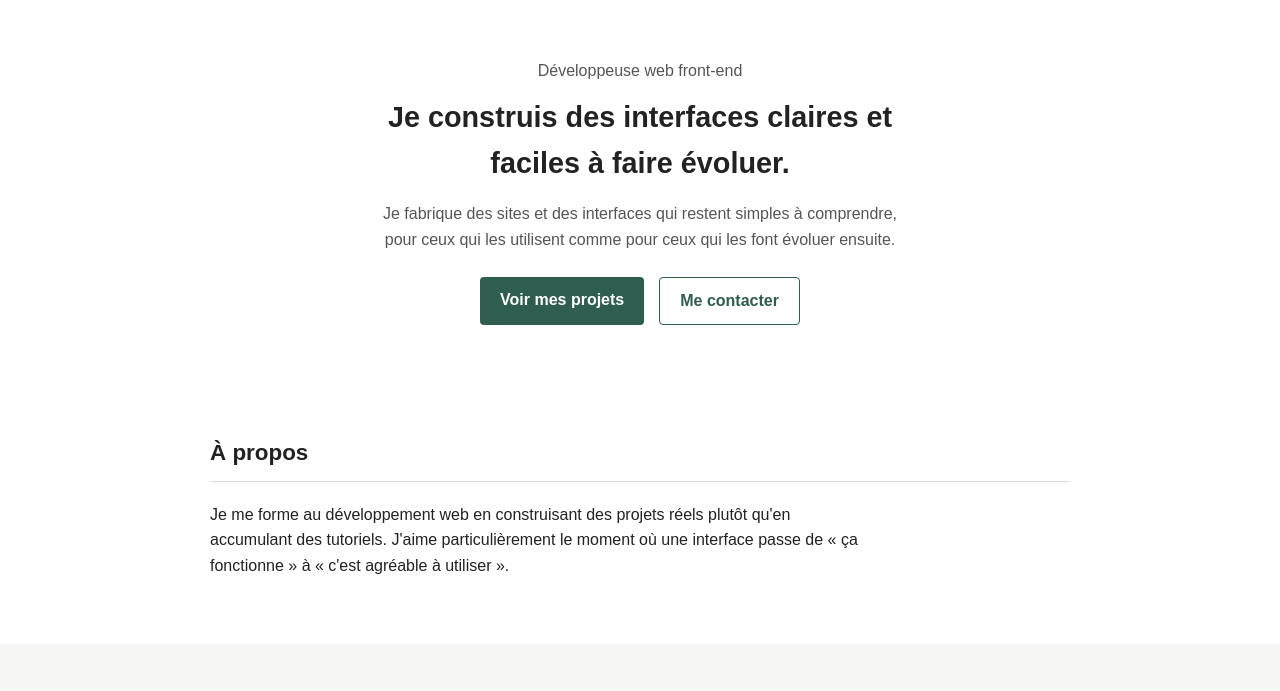
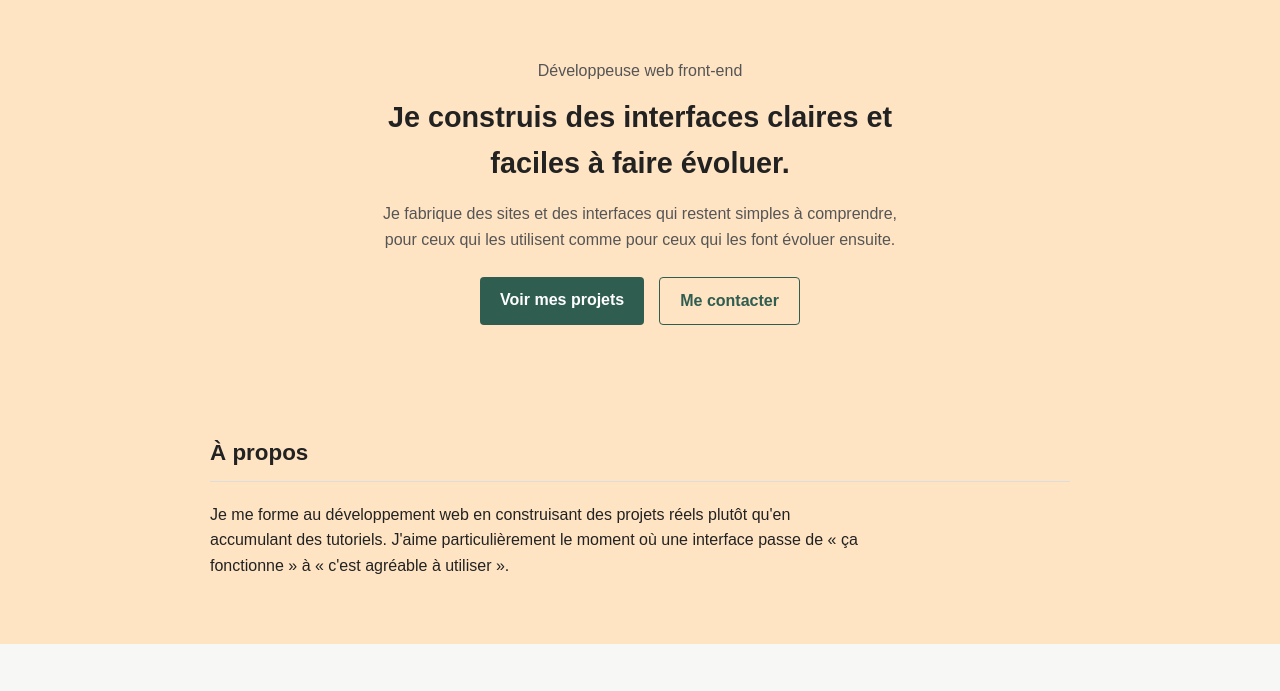
Before and after one commit to kamgaevans6/TD, a plain HTML site: page Semaine1/index.html in a window 1280 px wide. Shown: the part 66-757 px from the top of the page. Drawn offline with Linux system fonts and the light colour scheme.

Commit message:
background changer en bisque

```diff
--- a/Semaine1/style.css
+++ b/Semaine1/style.css
@@ -9,7 +9,7 @@ body {
   font-family: Arial, Helvetica, sans-serif;
   color: #222;
   line-height: 1.6;
-  background: #ffffff;
+  background:bisque;
 }
 
 .container {
```
